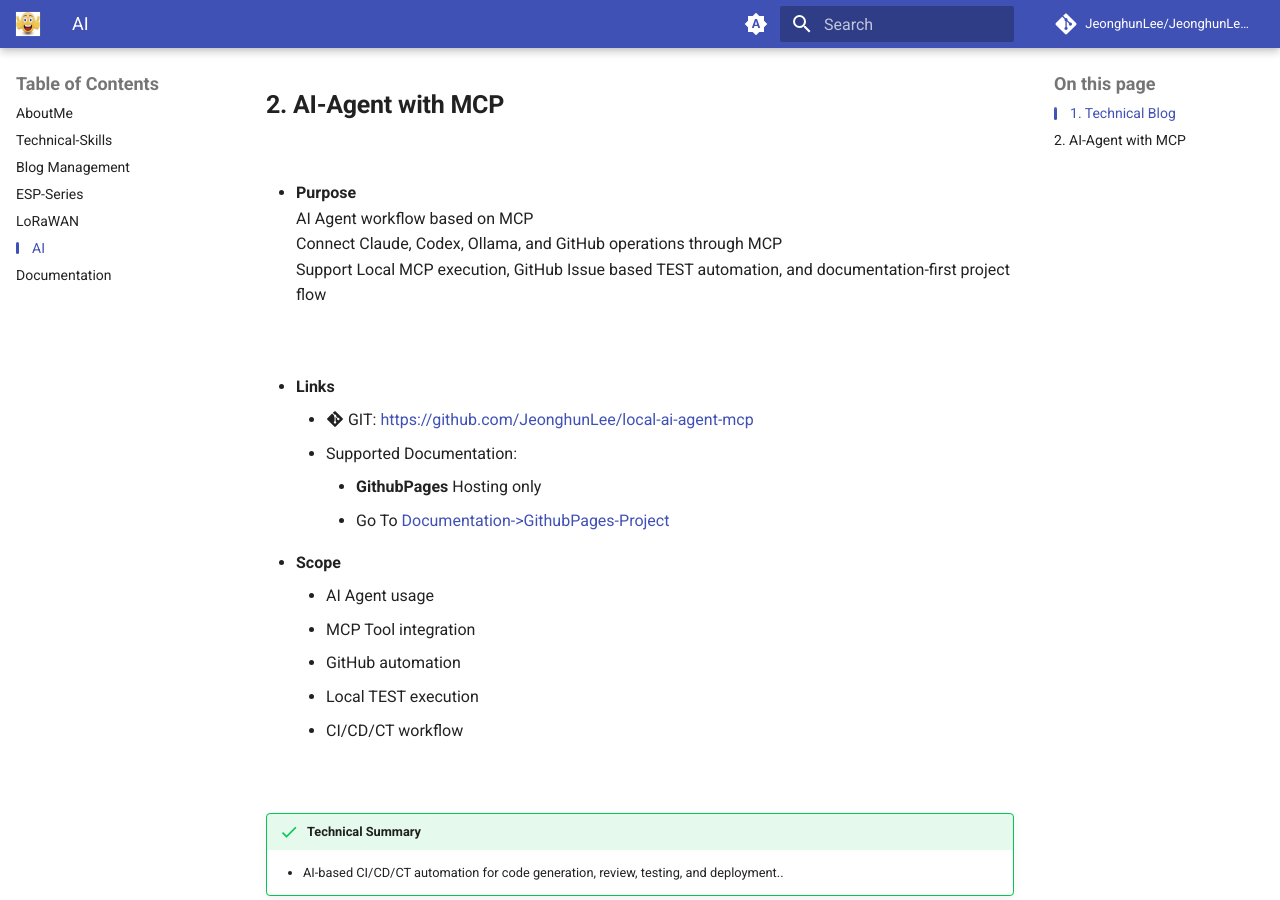
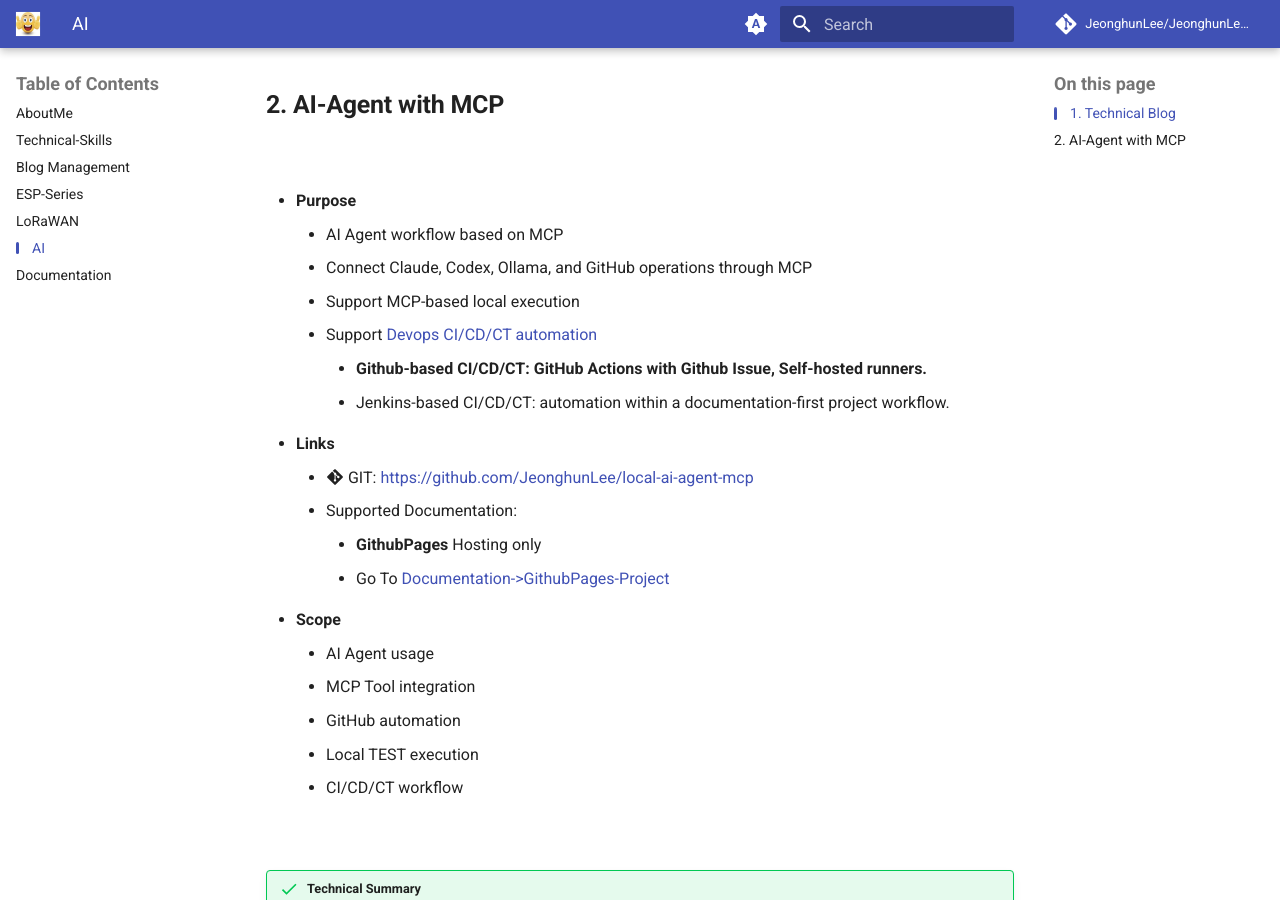
Before and after one commit to JeonghunLee/JeonghunLee.github.io, an MkDocs documentation site: the page built from docs/project_ai.md, in a window 1280 px wide and 900 px high, scrolled down 582 px. Built offline with MkDocs 1.6.1 and Material for MkDocs 9.7.7, drawn with Linux system fonts in a browser that asks for light colours; comment, search, counter and statistics services are not loaded.

Commit message:
refactor purpose section in project_ai.md for clarity and detail

```diff
--- a/docs/project_ai.md
+++ b/docs/project_ai.md
@@ -29,10 +29,12 @@
 
 
 * **Purpose**
-  AI Agent workflow based on MCP
-  Connect Claude, Codex, Ollama, and GitHub operations through MCP
-  Support Local MCP execution, GitHub Issue based TEST automation, and documentation-first project flow
-
+    * AI Agent workflow based on MCP
+    * Connect Claude, Codex, Ollama, and GitHub operations through MCP
+    * Support MCP-based local execution
+    * Support [Devops CI/CD/CT automation](https://jeonghunlee.github.io/local-ai-agent-mcp/architecture/automation-design.html)
+        * **Github-based CI/CD/CT: GitHub Actions with Github Issue, Self-hosted runners.**
+        * Jenkins-based CI/CD/CT: automation within a documentation-first project workflow.
 <br>
 
 * **Links**
```
